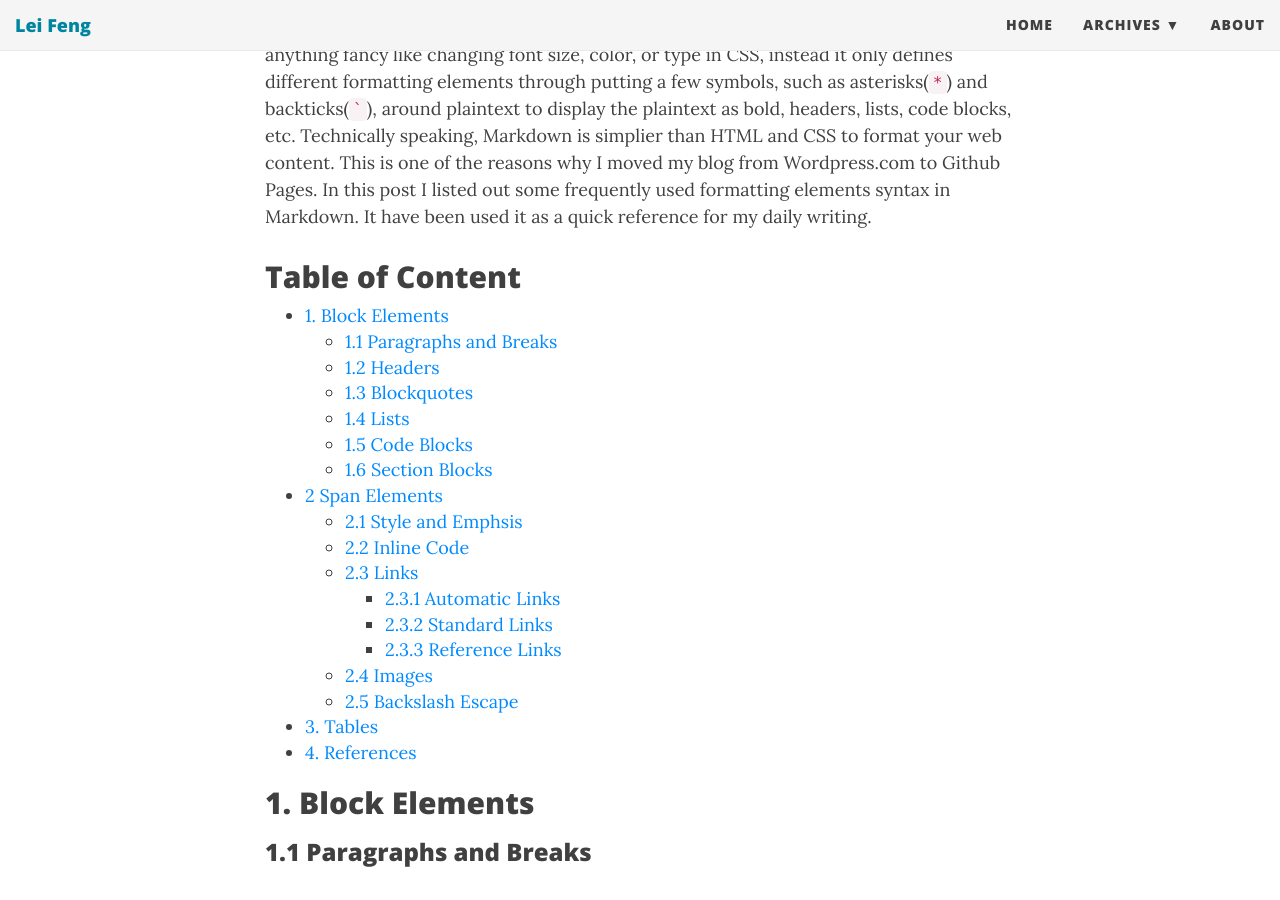
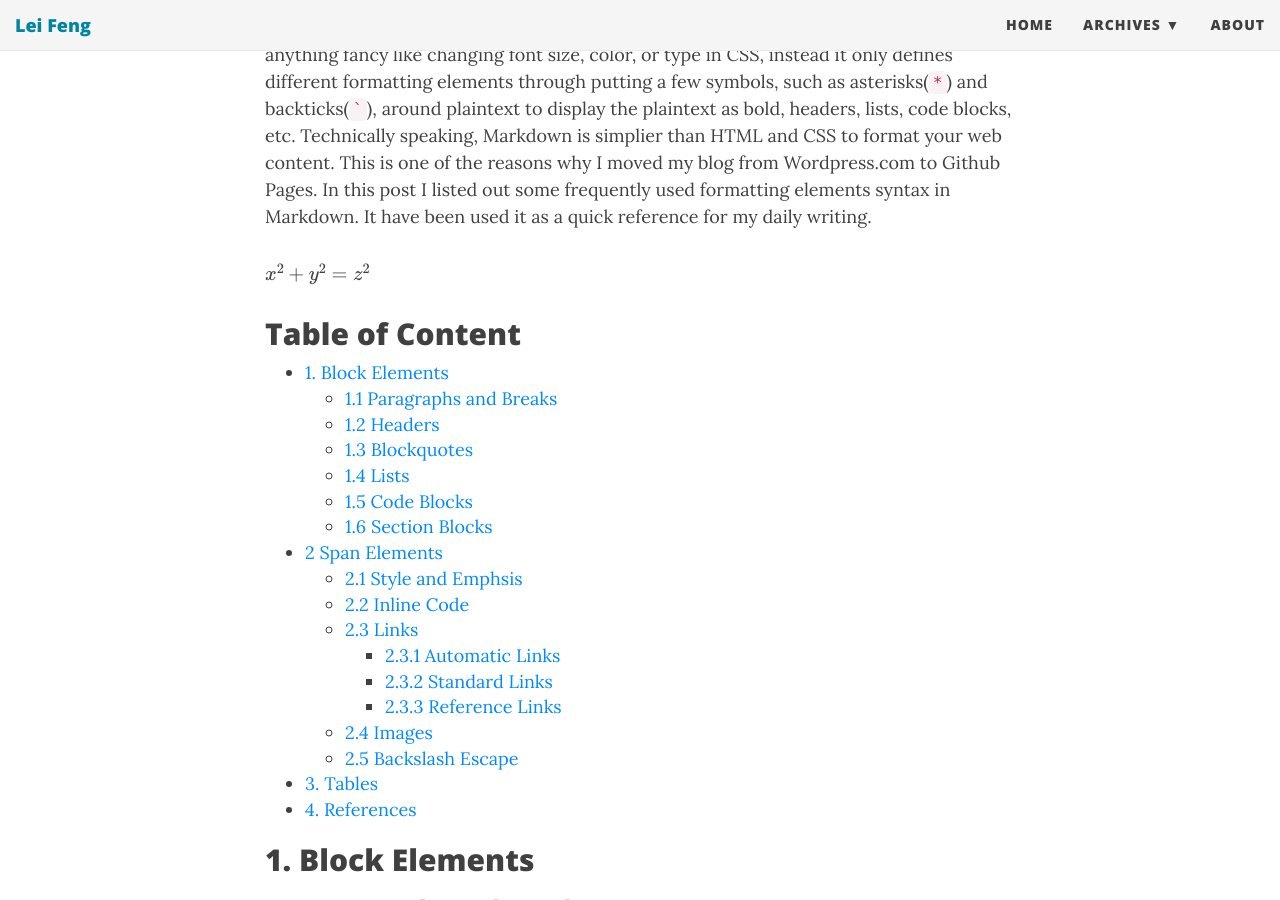
Before and after one commit to stonefl/stonefl.github.io, a Jekyll site: the page built from _posts/2015-02-20-a-quick-reference-of-markdown.md, in a window 1280 px wide and 900 px high, scrolled down 413 px. Built offline with Jekyll 4.4.1, drawn with Linux system fonts in a browser that asks for light colours; nearby versions of some CDN libraries; formulas are drawn with MathJax 3; comment, search, counter and statistics services are not loaded.

Commit message:
Update 2015-02-20-a-quick-reference-of-markdown.md

```diff
--- a/_posts/2015-02-20-a-quick-reference-of-markdown.md
+++ b/_posts/2015-02-20-a-quick-reference-of-markdown.md
@@ -12,7 +12,7 @@ date: '2016-07-13'
 [Markdown](https://en.wikipedia.org/wiki/Markdown) is a way to write web content. Formatting text in Markdown doesn't do anything fancy like changing font size, color, or type in CSS, instead it only defines different formatting elements through putting a few symbols, such as asterisks(`*`) and backticks(`` ` ``), around plaintext to display the plaintext as bold, headers, lists, code blocks, etc. Technically speaking, Markdown is simplier than HTML and CSS to format your web content. This is one of the reasons why I moved my blog from Wordpress.com to Github Pages. In this post I listed out some frequently used formatting elements syntax in Markdown. It have been used it as a quick reference for my daily writing.
 <!--more-->
 
-
+$$ x^2 + y^2 = z^2 $$
 ## Table of Content
 {:.no_toc}
 
```
